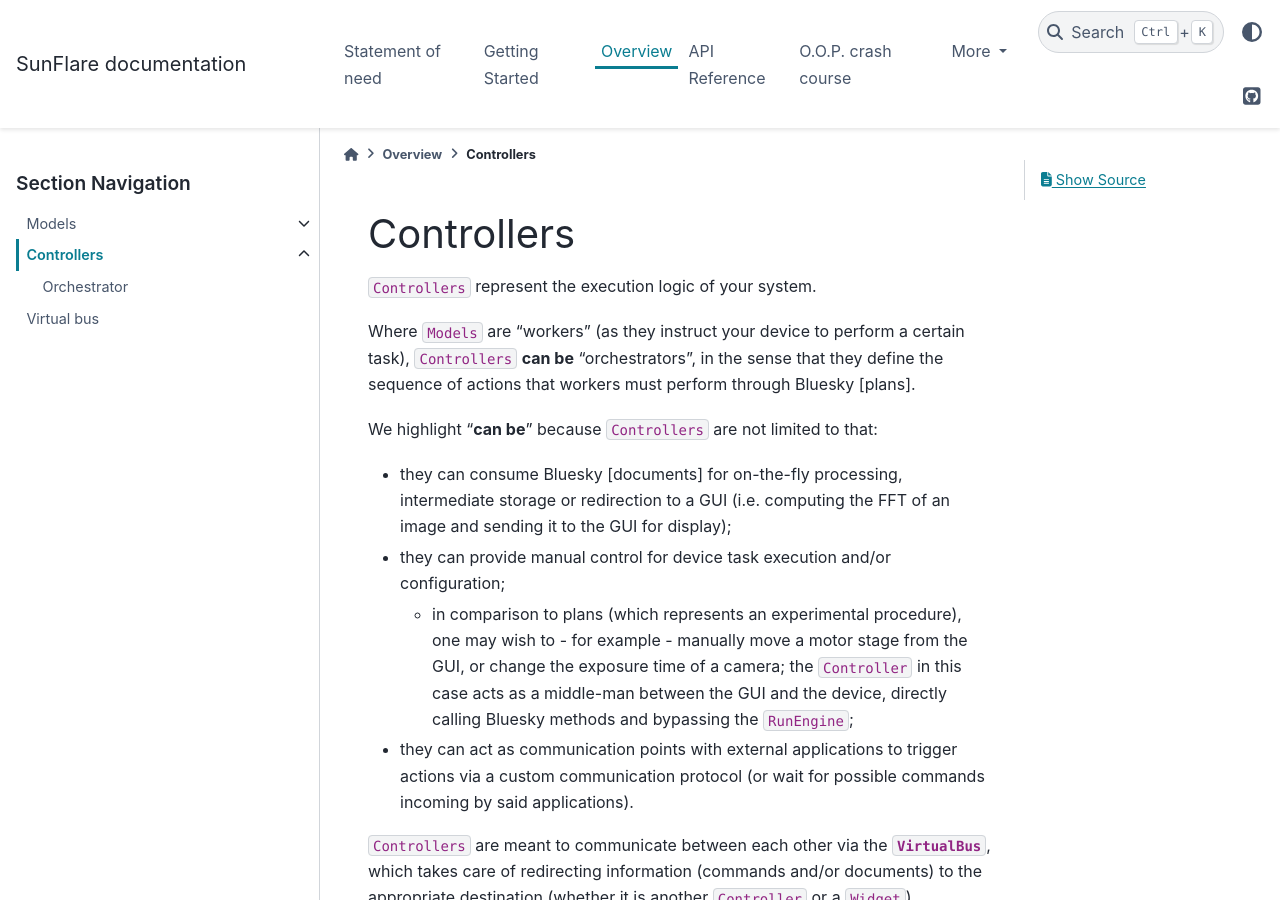
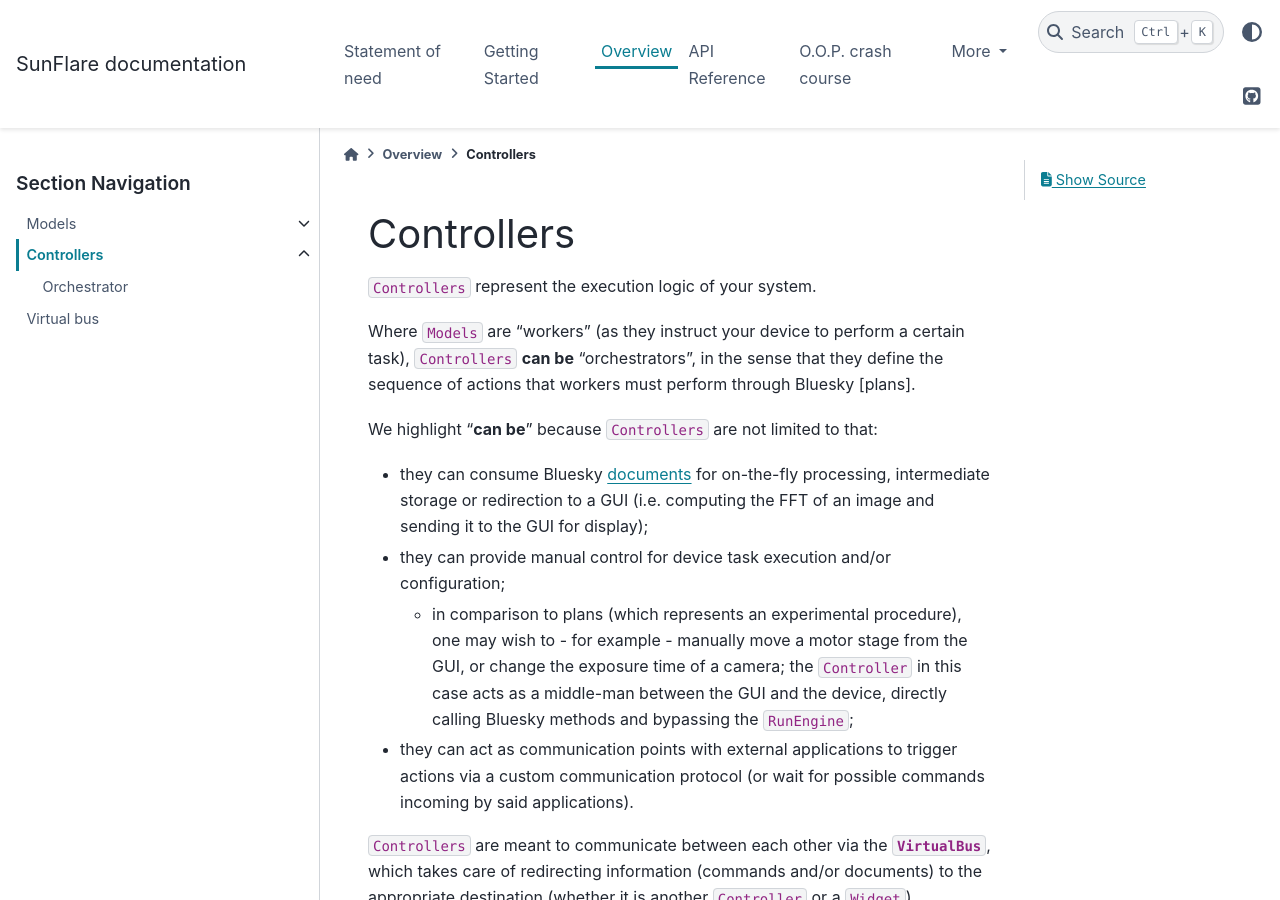
Before and after one commit to redsun-acquisition/sunflare, a Sphinx documentation site: the page built from docs/overview/controllers.md, in a window 1280 px wide and 900 px high. Built offline with Sphinx 7.4.7 and the PyData theme 0.15.4, drawn with Linux system fonts in a browser that asks for light colours; part of the change alters nothing that is shown.

````diff
--- a/docs/overview/controllers.md
+++ b/docs/overview/controllers.md
@@ -26,3 +26,5 @@ The {py:class}`~sunflare.controller.ControllerProtocol` requires three things in
 
 orchestrator_controllers
 ```
+
+[documents]: https://blueskyproject.io/bluesky/main/documents.html
````
